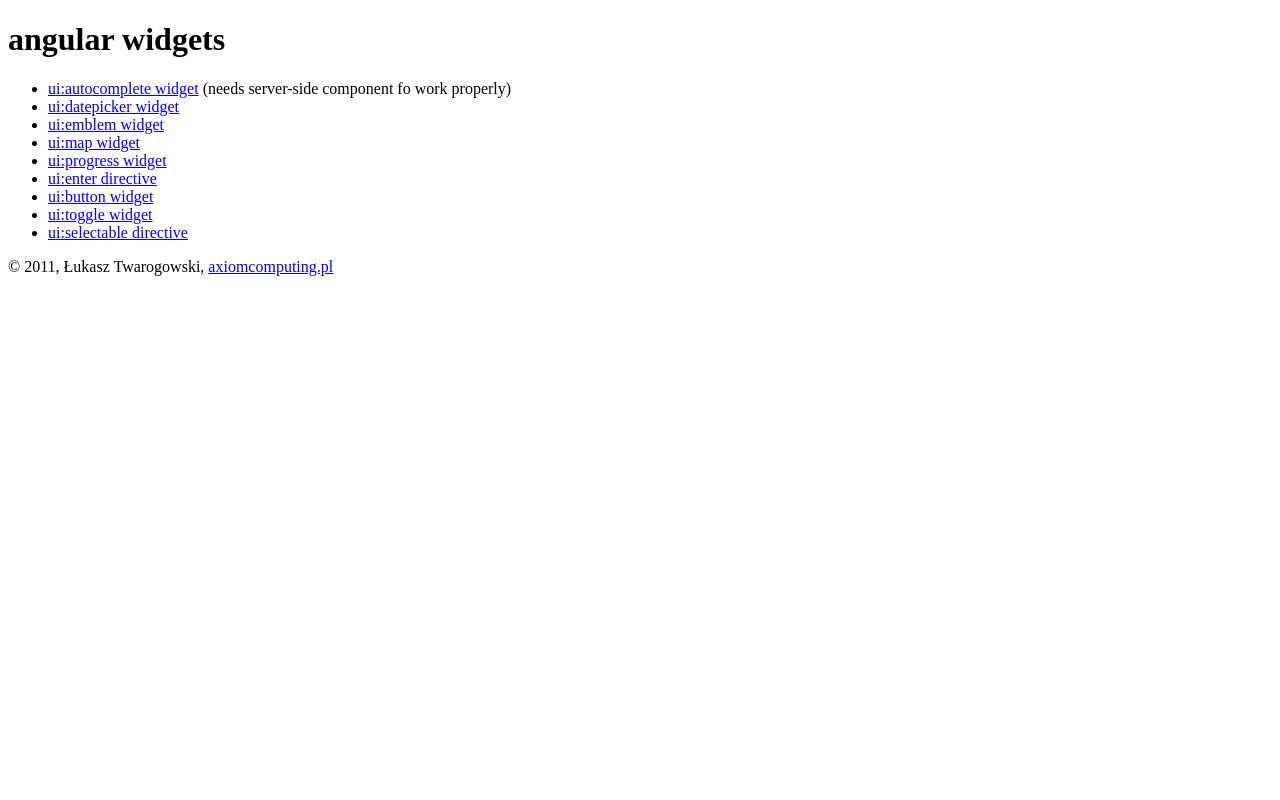
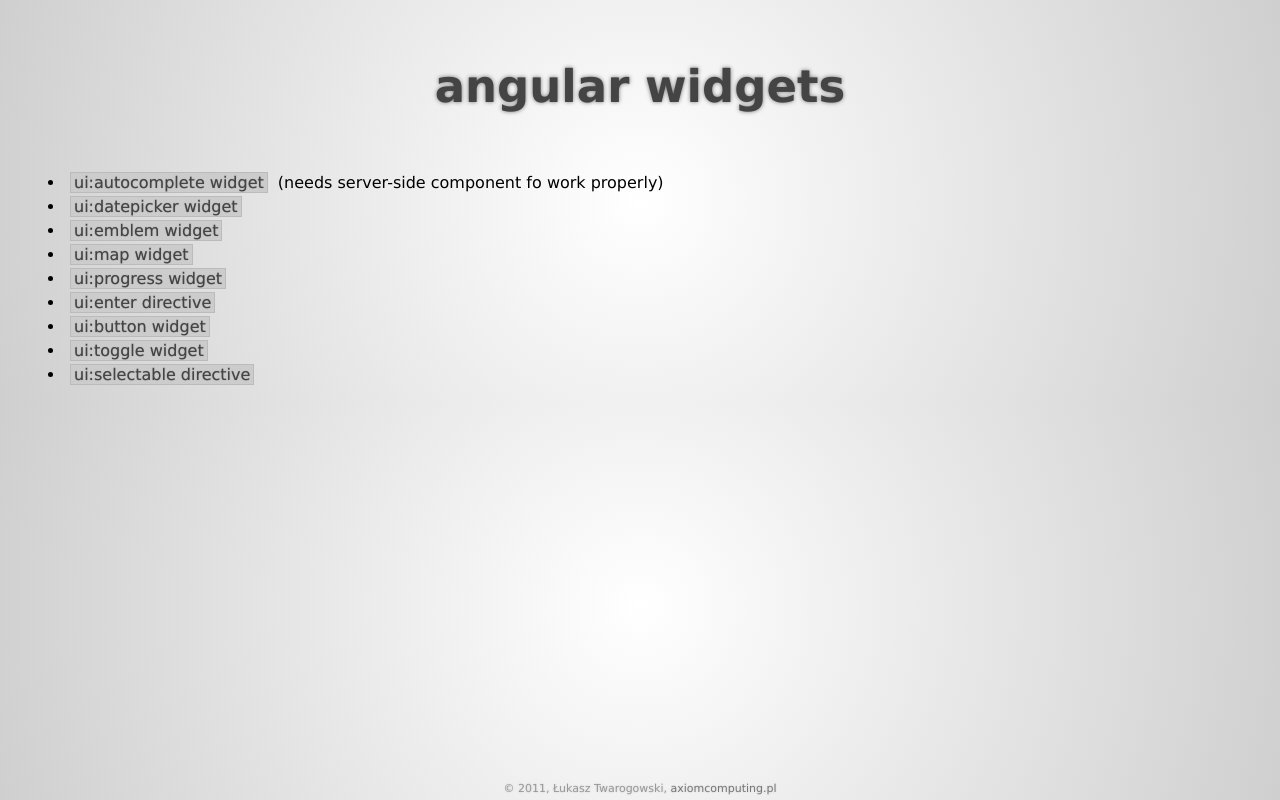
Before and after one commit to twarogowski/angular-contrib, a plain HTML site: page docs/widgets.html in a window 1280 px wide. Drawn offline with Linux system fonts and the light colour scheme; the site is published under a folder, as on GitHub Pages, so addresses that start at the root find nothing.

Commit message:
more cleanup

```diff
--- a/docs/widgets.html
+++ b/docs/widgets.html
@@ -2,7 +2,7 @@
 <html xmlns:ng="http://angularjs.org">
 <head>
 	<title>angular widgets</title>
-	<link type="text/css" rel="stylesheet" href="/css/main.css"/>
+	<link type="text/css" rel="stylesheet" href="../css/main.css"/>
 </head>
 <body>
 <h1>angular widgets</h1>
```
Also changed, not shown: index.html (+1 -1 lines).
